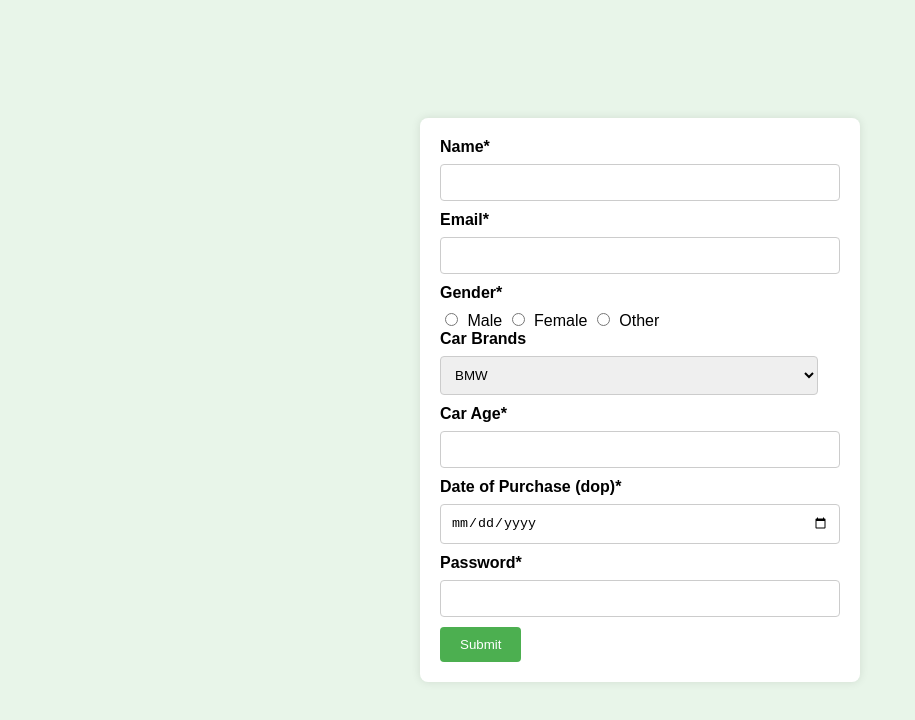
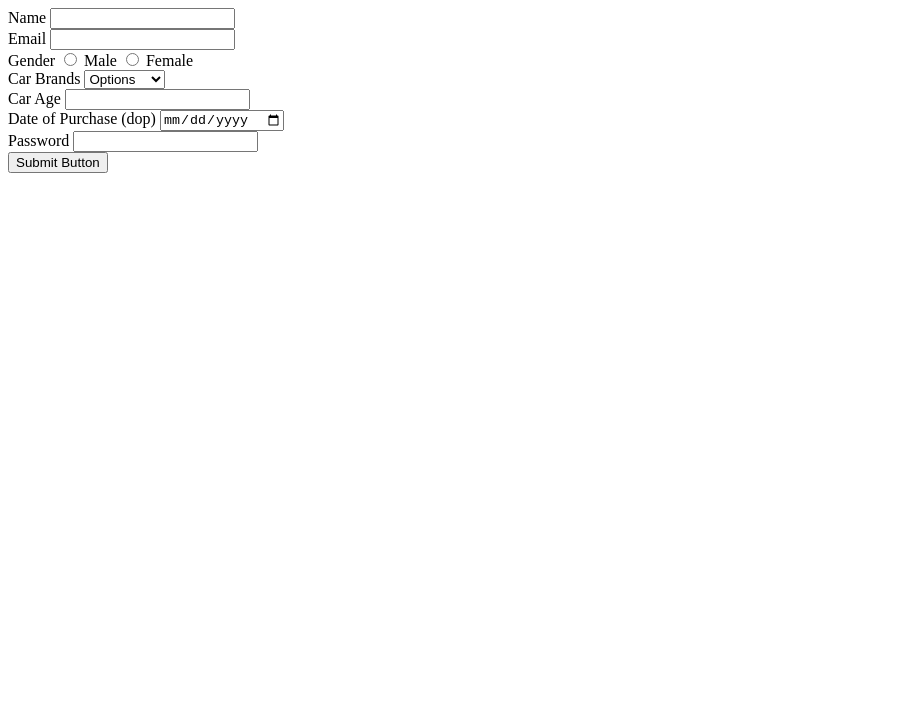
Before and after one commit to acciojob/car-insurance-form-AnishDeveloper28, a website: page main.html in a window 1280 px wide. Shown: the whole page, without its empty margins (0-915 px from the left). Drawn offline with Linux system fonts and the light colour scheme.

Commit message:
created a submission

```diff
--- a/main.html
+++ b/main.html
@@ -1,42 +1,63 @@
 <!DOCTYPE html>
-<html lang="en">
+
+<html>
+
 <head>
-    <meta charset="UTF-8">
-    <meta name="viewport" content="width=device-width, initial-scale=1.0">
-    <title>Car Insurance Registration Form</title>
-    <link rel="stylesheet" href="styles.css">
+	<link rel="stylesheet" href="styles.css">
 </head>
+
 <body>
-    <form method="POST">
-        <label for="name">Name*</label>
-        <input type="text" id="name" name="name" required>
+	<!-- the entire body must be written by student -->
+<form method="post">
+	<div>
+		<label for="name">Name</label>
+	<input id="name" type="text" required>
+	</div>
 
-        <label for="email">Email*</label>
-        <input type="email" id="email" name="email" required>
+	<div>
+		<label for="email">Email</label>
+	<input id="email" type="text" required>
+	</div>
 
-        <label>Gender*</label>
-        <input type="radio" id="male" name="gender" value="Male" required> Male
-        <input type="radio" id="female" name="gender" value="Female" required> Female
-        <input type="radio" id="other" name="gender" value="Other" required> Other
+	<div>
+		<label >Gender</label>
+			<input id="male" type="radio" name="gender" required>
+			<label for="male">Male</label>
+			<input id="female" type="radio" name="gender" required>
+			<label for="female">Female</label>
+	</div>
+	<div>
+		<label for="cars">Car Brands</label>
+	<select id="cars">
+		<option>Options</option>
+		<option>BMW</option>
+		<option>Audi</option>
+		<option>Mercedez</option>
+	</select>
+	</div>
 
-        <label for="cars">Car Brands</label>
-        <select id="cars" name="cars">
-            <option value="BMW">BMW</option>
-            <option value="Audi">Audi</option>
-            <option value="Mercedez">Mercedez</option>
-        </select>
+	<div>
+		<label for="carage">Car Age</label>
+	<input id="carage" type="number" required>
+	</div>
+	<div>
+		<label for="dop">Date of Purchase (dop)</label>
+	<input id="dop" type="date" required>
+	</div>
+	<div>
+		<label for="password">Password</label>
+	<input id="password" type="password" required>
+	</div>
+	<div>
+		<button type="submit" >Submit Button</button>
+	</div>
 
-        <label for="carage">Car Age*</label>
-        <input type="number" id="carage" name="carage" required>
+</form>
 
-        <label for="dop">Date of Purchase (dop)*</label>
-        <input type="date" id="dop" name="dop" required>
 
-        <label for="password">Password*</label>
-        <input type="password" id="password" name="password" required>
+    <script type="text/javascript" src="./script.js">
+</script>
 
-        <input type="submit" value="Submit">
-    </form>
-    <script type="text/javascript" src="./script.js"></script>
 </body>
+
 </html>
--- a/styles.css
+++ /dev/null
@@ -1,43 +0,0 @@
-        body {
-            font-family: 'Arial', sans-serif;
-            background-color: #e8f5e9;
-            display: flex;
-            justify-content: center;
-            align-items: center;
-            height: 100vh;
-            margin: 0;
-        }
-        form {
-            background: white;
-            padding: 20px;
-            border-radius: 8px;
-            box-shadow: 0 0 10px rgba(0, 0, 0, 0.1);
-            max-width: 400px;
-            width: 100%;
-        }
-        label {
-            display: block;
-            margin-bottom: 8px;
-            font-weight: bold;
-        }
-        input[type="text"], input[type="email"], input[type="number"], input[type="date"], input[type="password"], select {
-            width: calc(100% - 22px);
-            padding: 10px;
-            margin-bottom: 10px;
-            border: 1px solid #ccc;
-            border-radius: 4px;
-        }
-        input[type="radio"] {
-            margin-right: 5px;
-        }
-        input[type="submit"] {
-            background-color: #4CAF50;
-            color: white;
-            padding: 10px 20px;
-            border: none;
-            border-radius: 4px;
-            cursor: pointer;
-        }
-        input[type="submit"]:hover {
-            background-color: #45a049;
-        }
```
